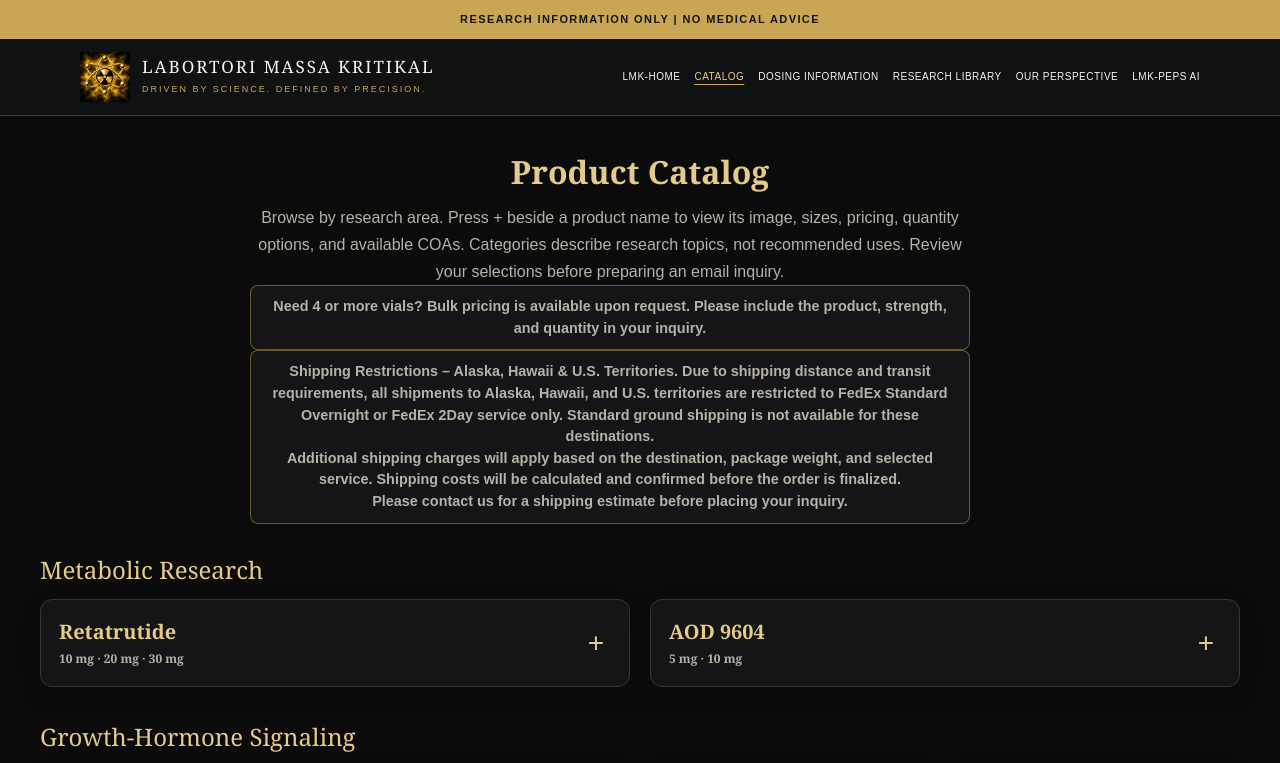
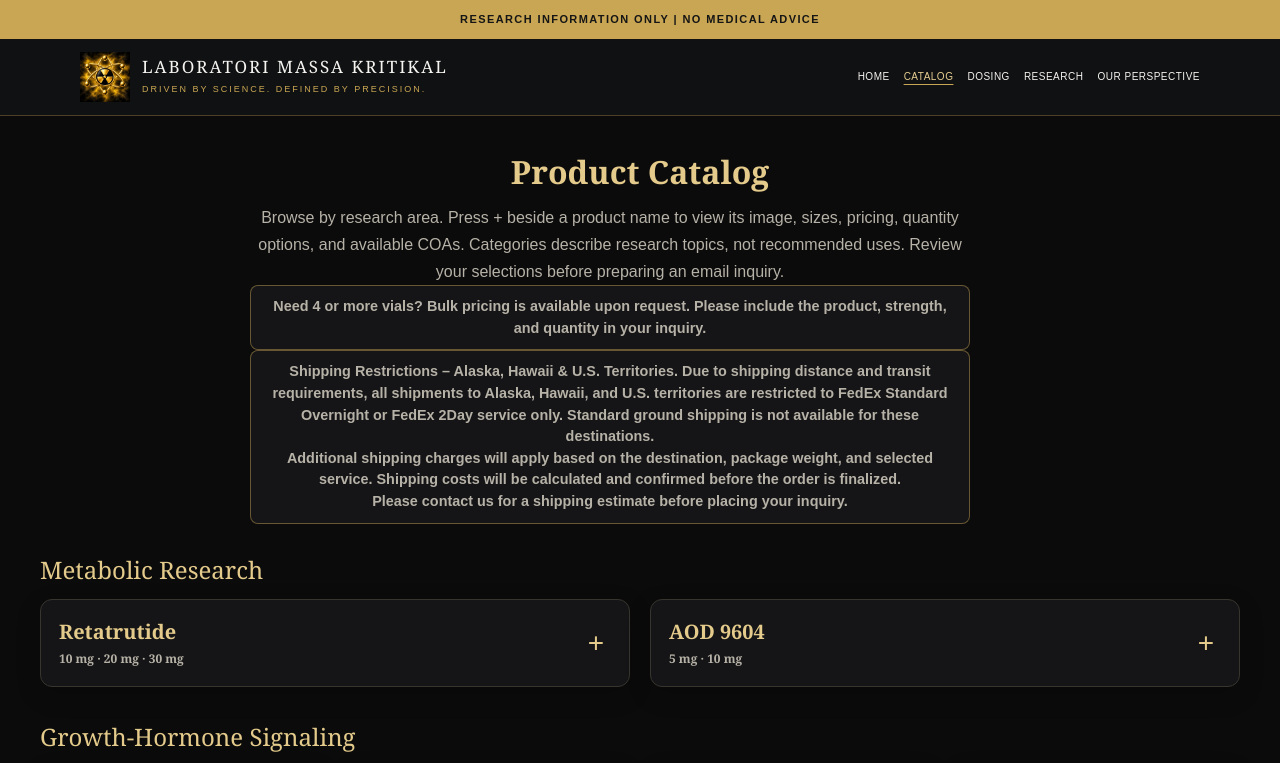
Before and after one commit to LMK111-Peps/lmk-app-index, a plain HTML site: page products.html in a window 1280 px wide. Shown: the top 763 px of the page. Drawn offline with Linux system fonts and the light colour scheme.

Commit message:
Update product details and navigation links

```diff
--- a/products.html
+++ b/products.html
@@ -506,23 +506,21 @@ body.coa-viewer-open{overflow:hidden}
 .product-details-body{border-top:1px solid var(--line);margin-top:14px;padding-top:16px}
 .product-details-body .product-description{min-height:0}
 @media(max-width:560px){.product-category>h2{font-size:21px}}
-</style><link rel="stylesheet" href="/site-chrome.css">
-</head>
+</style></head>
 <body>
-    <div class="lmk-research-notice" role="note">Research Information Only | No Medical Advice</div>
+    <div class="notice">Research Information Only | No Medical Advice</div>
 <header class="lmk-site-header">
   <div class="lmk-header-inner">
     <div class="lmk-brand-row">
-      <a href="/index.html" aria-label="Laboratori Massa Kritikal home"><img class="lmk-brand-logo" src="/images/logo.jpeg" alt="Laboratori Massa Kritikal logo" width="50" height="50"></a>
-      <div class="lmk-brand-text">LABORTORI MASSA KRITIKAL<span>DRIVEN BY SCIENCE. DEFINED BY PRECISION.</span></div>
+      <a href="index.html" aria-label="Laboratori Massa Kritikal home"><img class="lmk-brand-logo" src="images/logo.jpeg" alt="Laboratori Massa Kritikal logo"></a>
+      <div class="lmk-brand-text">LABORATORI MASSA KRITIKAL<span>DRIVEN BY SCIENCE. DEFINED BY PRECISION.</span></div>
     </div>
     <nav class="lmk-nav-links" aria-label="Main navigation">
-     <a href="index.html">LMK-Home</a>
-<a class="active" href="products.html">Catalog</a>
-<a href="dosing.html">Dosing Information</a>
-<a href="research.html">Research Library</a>
-<a href="perspective.html">Our Perspective</a>
-<a href="https://research.labortorimassakritikal.com/">LMK-Peps AI</a>
+      <a href="index.html">Home</a>
+      <a href="products.html" class="active" aria-current="page">Catalog</a>
+      <a href="dosing.html">Dosing</a>
+      <a href="research.html">Research</a>
+      <a href="perspective.html">Our Perspective</a>
     </nav>
   </div>
 </header>
@@ -658,6 +656,17 @@ description:"Shorter-acting formulation for research.",
 	        "5 mg":{1:48.99,3:129.99},
             "10 mg":{1:79.99,3:212.99}
           }
+      },
+            {
+        id: "cjc1295-ipamorelin",
+        name: "CJC-1295 with Ipamorelin",
+        image: "images/cjc-1295 w-ipa.jpeg",
+        description: "Research blend of CJC-1295 and Ipamorelin. Listed strengths are total blend mass per vial. Research use only. Not for human use.",
+        sizes: ["5 mg", "10 mg"],
+        prices: {
+          "5 mg": {1: 29.99, 3: 84.99},
+          "10 mg": {1: 49.99, 3: 139.99}
+        }
       },
       {
         id:"ipamorelin", name:"Ipamorelin", image:"images/ipamorelin.jpeg?v=20261107-1", description:"Product listing",
```
